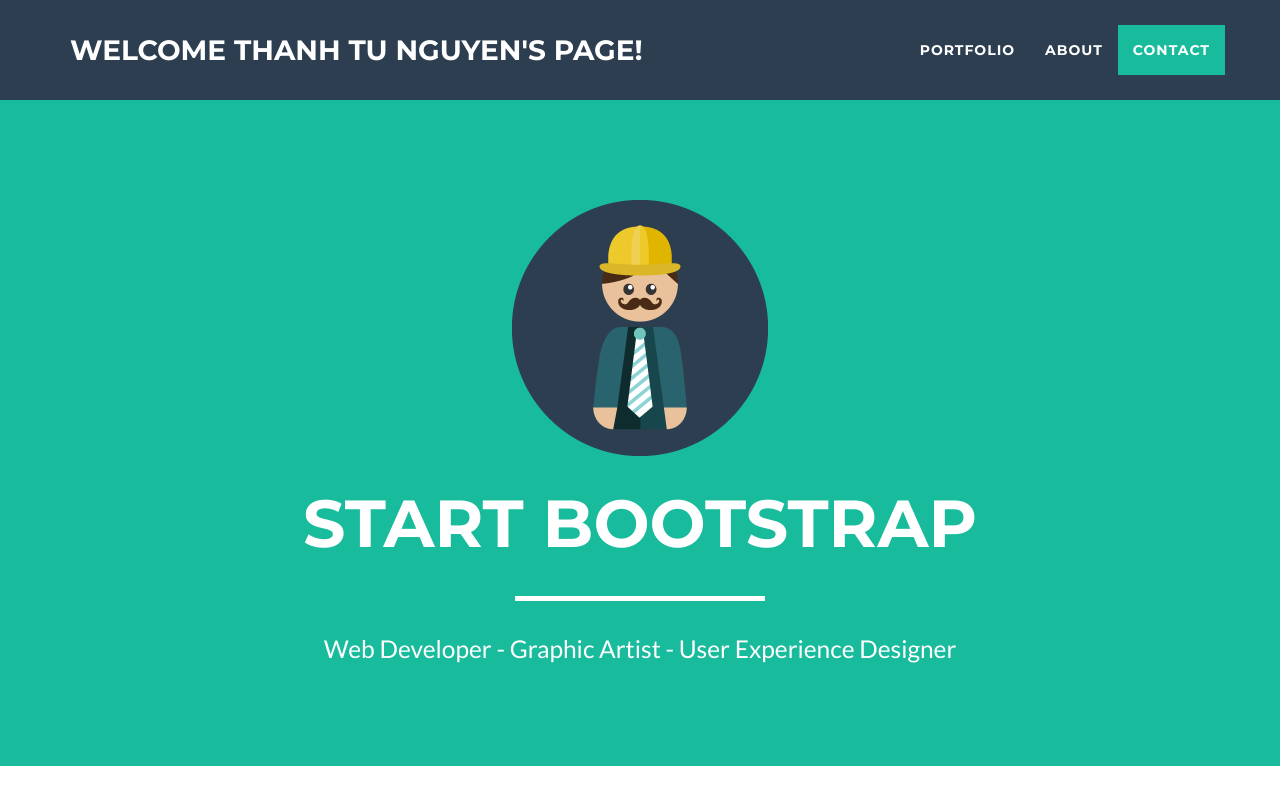
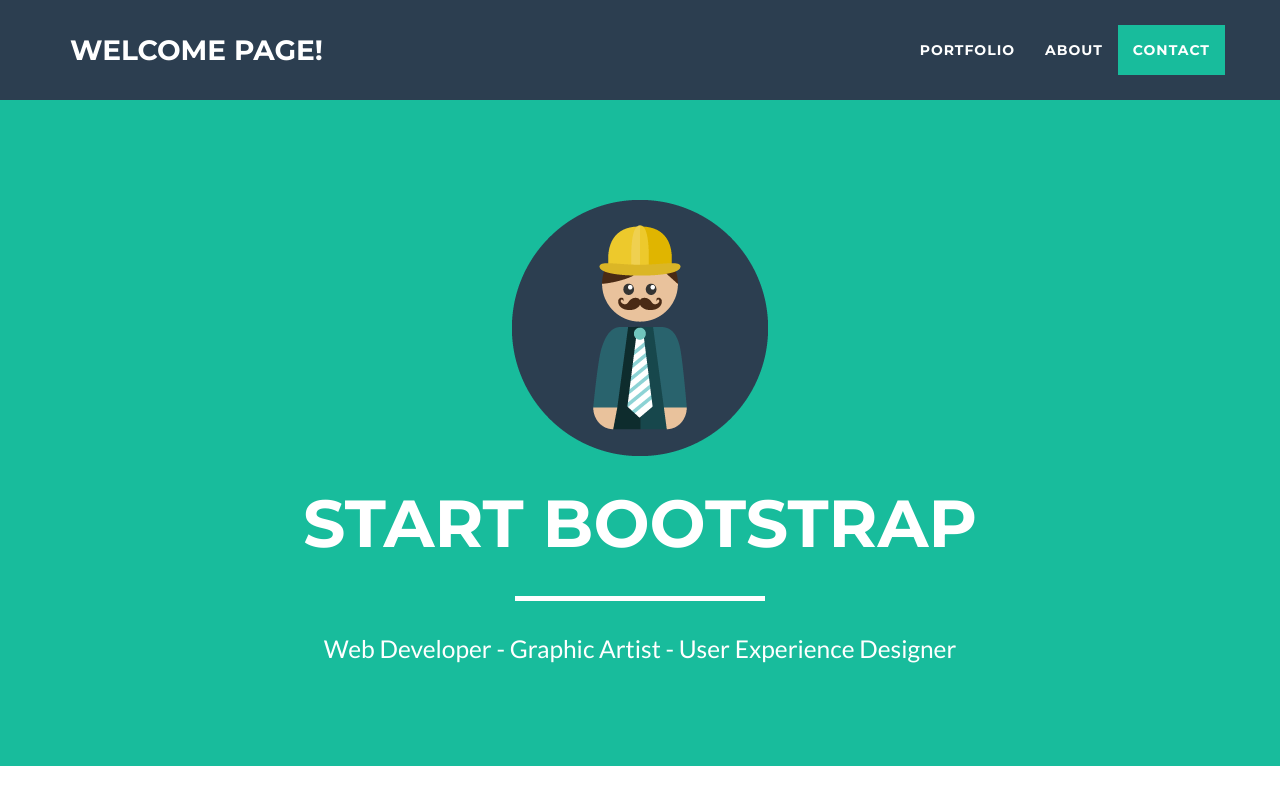
Before and after one commit to tuthanh/tuthanh.github.io, a website: page index.html in a window 1280 px wide. Shown: the top 800 px of the page. Drawn offline with nearby package versions, Linux system fonts and the light colour scheme.

```diff
--- a/index.html
+++ b/index.html
@@ -41,7 +41,7 @@
                 <button type="button" class="navbar-toggle" data-toggle="collapse" data-target="#bs-example-navbar-collapse-1">
                     <span class="sr-only">Toggle navigation</span> Menu <i class="fa fa-bars"></i>
                 </button>
-                <a class="navbar-brand" href="#page-top">Welcome Thanh Tu NGUYEN's Page!</a>
+                <a class="navbar-brand" href="#page-top">Welcome Page!</a>
             </div>
 
             <!-- Collect the nav links, forms, and other content for toggling -->
```
